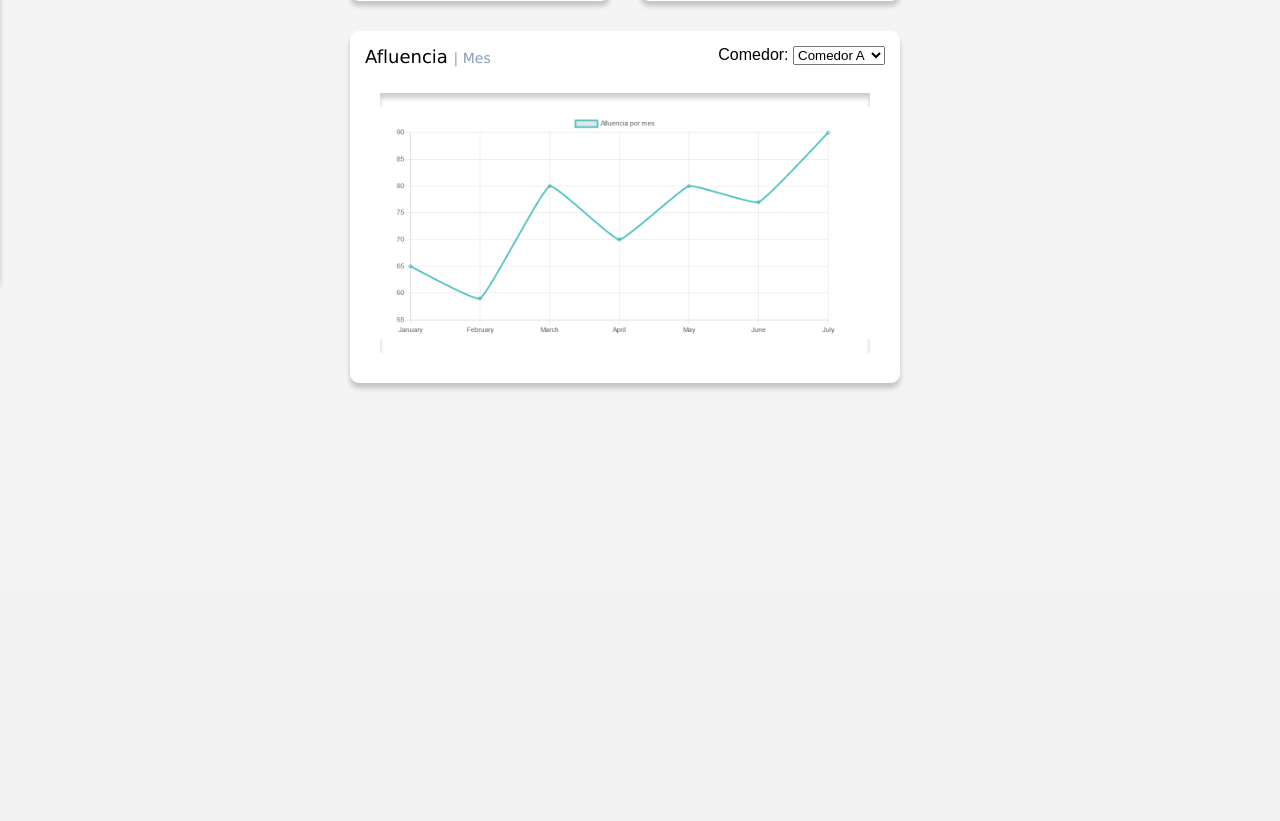
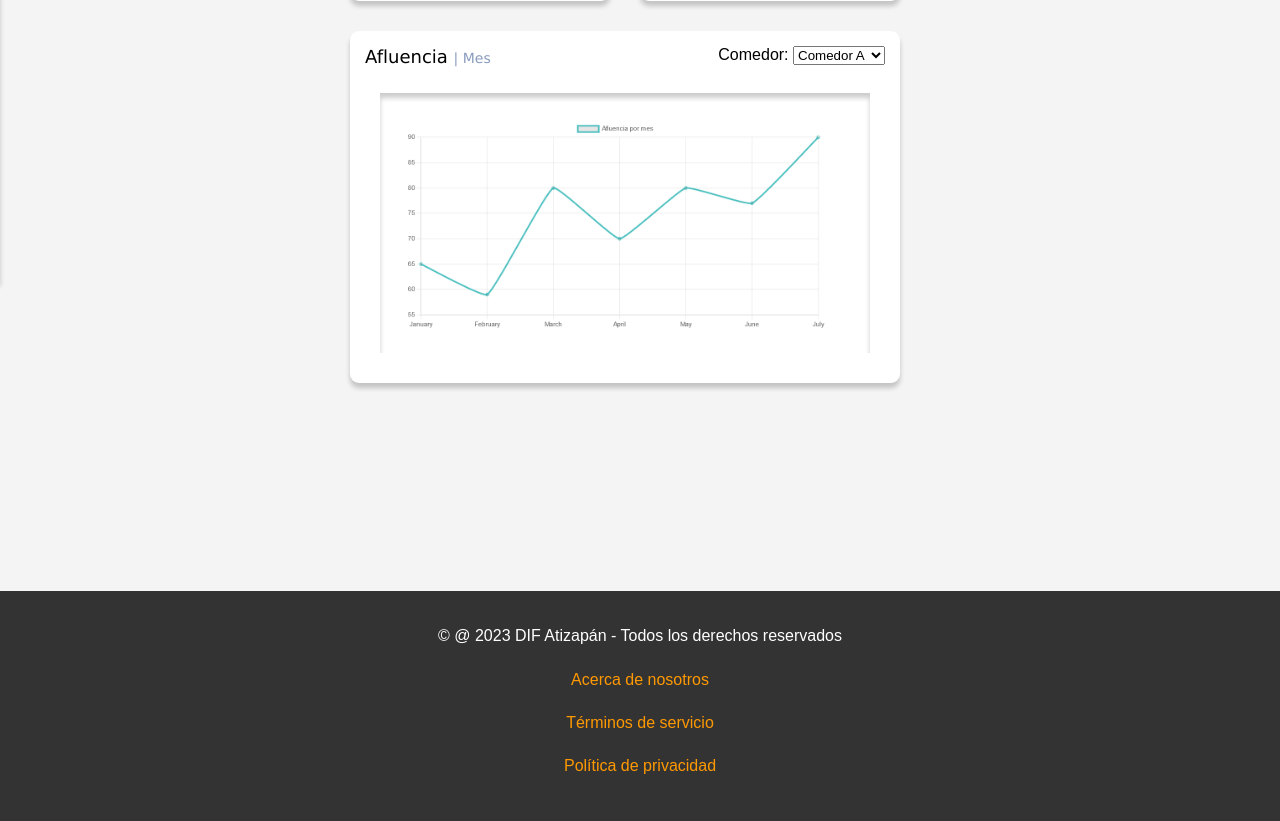
Before and after one commit to Its-Yayo/Dif-App-Web, a Python web app: template app/templates/home.html in a window 1280 px wide. Shown: the part 599-1420 px from the top of the page. Before the commit the page ends 988 px from the top, so only its background shows below. Run offline with Jinja, Linux system fonts and the light colour scheme; the template is opened without the code that fills it, so the values that code supplies are empty.

Commit message:
Se actualizan archivos html y css

```diff
--- a/app/static/css/home.css
+++ b/app/static/css/home.css
@@ -268,3 +268,23 @@ th {
     background-color: #f2f2f2;
     font-weight: bold;
 }
+
+/* Estilo para el pie de página */
+footer {
+    background-color: #333; /* Color de fondo */
+    color: #fff; /* Color del texto */
+    padding: 20px; /* Espaciado interno */
+    text-align: center; /* Alineación de texto al centro */
+}
+
+/* Estilo para los enlaces en el pie de página */
+footer a {
+    color: #ff9900; /* Color de los enlaces */
+    text-decoration: none; /* Elimina la subraya predeterminada de los enlaces */
+    margin: 0 10px; /* Márgenes horizontales entre los enlaces */
+}
+
+/* Estilo para los enlaces en el pie de página al pasar el ratón */
+footer a:hover {
+    text-decoration: underline; /* Agrega subraya al pasar el ratón */
+}
--- a/app/templates/home.html
+++ b/app/templates/home.html
@@ -108,7 +108,7 @@
             </form>
             <div class="content" id="content3">
                 <!-- Aquí puedes mostrar los datos de afluencia mensual -->
-                <img src="../static/images/line_chart.png" alt="grafica" style="max-width: 100%; max-height: 100%;">
+                <img src="../static/images/line_chart.png" alt="grafica" style="max-width: 95%; max-height: 100%;">
             </div>
 
         </div>
--- a/app/templates/layout.html
+++ b/app/templates/layout.html
@@ -46,6 +46,15 @@
     <div>
         {% block body %}
         {% endblock %}
+
+        <footer>
+            <p>&copy; @ 2023 DIF Atizapán - Todos los derechos reservados</p>
+            <ul>
+                <li><a href="#">Acerca de nosotros</a></li>
+                <li><a href="#">Términos de servicio</a></li>
+                <li><a href="#">Política de privacidad</a></li>
+            </ul>
+        </footer>
     </div>
 
     <!-- Bootstrap JS -->
--- a/app/templates/login.html
+++ b/app/templates/login.html
@@ -23,7 +23,7 @@
 
         <form action="/login" method="post" class="login-form">
             <h2>Bienvenido de vuelta! a Dif+ App</h2>
-            <img class="logo" src="images/dif_logo.jpg" width="250px">
+            <img class="logo" src="../static/images/dif_logo.jpg" width="250px">
             <label for="username">Usuario:</label>
             <input type="text" id="username" name="username" required>
 
```
Also changed, not shown: app/static/css/personal.css (+20 -0 lines), app/static/css/recaudacion.css (+20 -0 lines).
